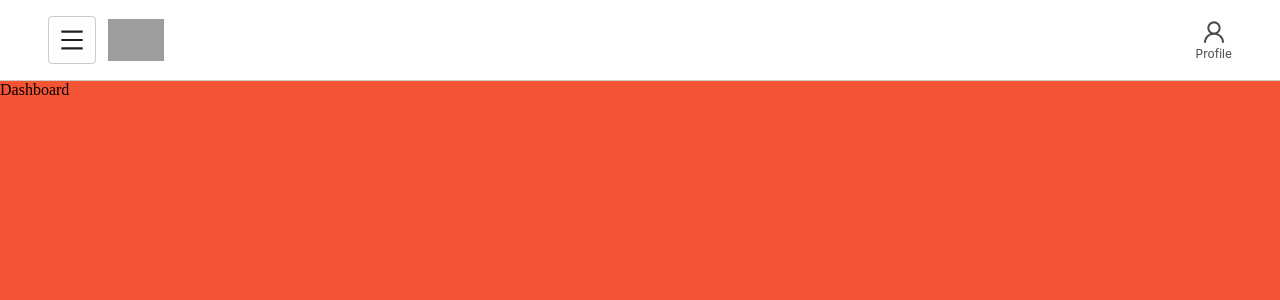
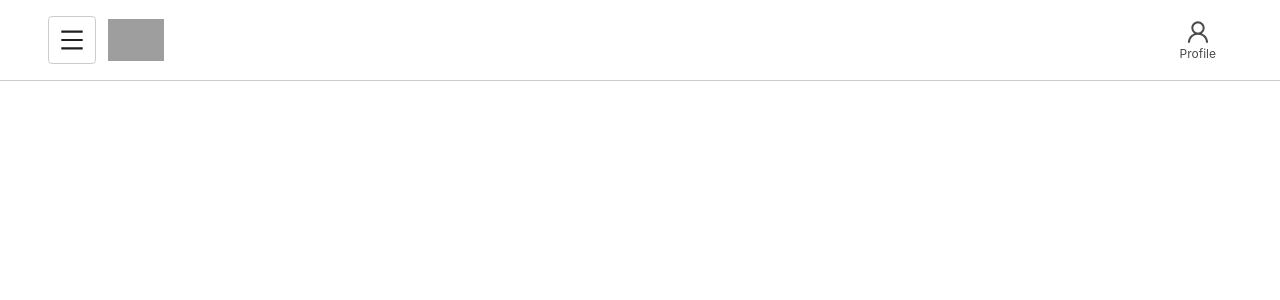
Before and after one commit to milanperera1993/back-office, a React (Vite) app: page /dashboard in a window 1280 px wide. Shown: the top 300 px of the page. Built offline with nearby package versions, Linux system fonts and the light colour scheme; grey boxes are pictures that could not be loaded.

Commit message:
layout changes to handle the future logic in data layer efficiently

```diff
--- a/src/App.tsx
+++ b/src/App.tsx
@@ -1,15 +1,7 @@
 import { ConfigProvider } from "antd";
-import { Outlet, useLocation } from "react-router-dom";
-import { useState, useEffect } from "react";
-import NavBar from "./components/Navbar";
+import { Outlet } from "react-router-dom";
 
 function App() {
-  const location = useLocation();
-  const [icons, setIcons] = useState(location.pathname !== "/login");
-
-  useEffect(() => {
-    setIcons(location.pathname !== "/login");
-  }, [location.pathname]);
 
   return (
     <ConfigProvider
@@ -19,7 +11,7 @@ function App() {
         },
       }}
     >
-      <NavBar icons={icons} />
+      {/* <NavBar icons={icons} /> */}
       <Outlet />
     </ConfigProvider>
   );
--- a/src/components/Navbar.tsx
+++ b/src/components/Navbar.tsx
@@ -1,20 +1,20 @@
+import React from "react";
 import styled from "styled-components";
 import { MenuOutlined, UserOutlined } from "@ant-design/icons";
-import { Layout, Row, Col } from "antd";
+import { Layout, Row, Col, Grid } from "antd";
 
 const { Header } = Layout;
+const { useBreakpoint } = Grid;
 
-const StyledHeader = styled(Header)`
+const StyledHeader = styled(Header)<{ padding: string }>`
   background: #fff;
   border-bottom: 1px solid #ccc;
-  padding: 0 48px;
+  padding: ${(props) => props.padding};
   height: 80px;
   display: flex;
   align-items: center;
-
-  @media (max-width: 576px) {
-    padding: 0 16px;
-  }
+  position: relative;
+  z-index: 10;
 `;
 
 const BurgerIconContainer = styled.div`
@@ -35,7 +35,6 @@ const BurgerIconContainer = styled.div`
 const Logo = styled.div`
   display: flex;
   align-items: center;
-
   img {
     height: 42px;
   }
@@ -45,6 +44,7 @@ const NavRight = styled.div`
   display: flex;
   align-items: center;
   gap: 24px;
+  padding-right: 16px;
 `;
 
 const NavIcon = styled.div`
@@ -62,26 +62,19 @@ const NavIcon = styled.div`
 const NavLabel = styled.span`
   margin-top: 4px;
   line-height: 1;
-
-  @media (max-width: 576px) {
-    display: none;
-  }
 `;
 
 interface NavBarProps {
   icons?: boolean;
 }
 
-const Navbar = ({ icons = true }: NavBarProps) => {
-  console.log(icons);
+const Navbar: React.FC<NavBarProps> = ({ icons = true }) => {
+  const screens = useBreakpoint();
+  const headerPadding = screens.xl || screens.xxl ? "0 48px" : "0 16px";
+
   return (
-    <StyledHeader>
-      <Row
-        style={{ width: "100%" }}
-        align="middle"
-        justify="space-between"
-        wrap={false}
-      >
+    <StyledHeader padding={headerPadding}>
+      <Row style={{ width: "100%" }} align="middle" justify="space-between" wrap={false}>
         <Col>
           <Row align="middle" wrap={false}>
             {icons && (
@@ -111,4 +104,5 @@ const Navbar = ({ icons = true }: NavBarProps) => {
     </StyledHeader>
   );
 };
+
 export default Navbar;
--- a/src/index.css
+++ b/src/index.css
@@ -3,5 +3,8 @@ html, body, #root {
   margin: 0;
   padding: 0;
   box-sizing: border-box;
-  background-color: #f45334;
 }
+
+.ant-drawer-content-wrapper {
+  box-shadow: none !important;
+}
--- a/src/layouts/Dashboard.tsx
+++ /dev/null
@@ -1,8 +0,0 @@
-
-
-const Dashboard = () => {
-  return (
-  <div>Dashboard</div>
-  )
-}
-export default Dashboard;
--- /dev/null
+++ b/src/layouts/DashboardLayout.tsx
@@ -0,0 +1,10 @@
+import Navbar from "../components/Navbar";
+
+const DashboardLayout = () => {
+  return (
+    <>
+      <Navbar icons={true} />
+    </>
+  );
+};
+export default DashboardLayout;
--- /dev/null
+++ b/src/layouts/LoginLayout.tsx
@@ -0,0 +1,12 @@
+import Navbar from "../components/Navbar"
+import LoginScreen from "../pages/Login"
+
+const LoginLayout = () => {
+  return (
+    <>
+    <Navbar icons={false} />
+    <LoginScreen />
+    </>
+  )
+}
+export default LoginLayout
```
Also changed, not shown: src/routes/routes.tsx (+4 -4 lines).
